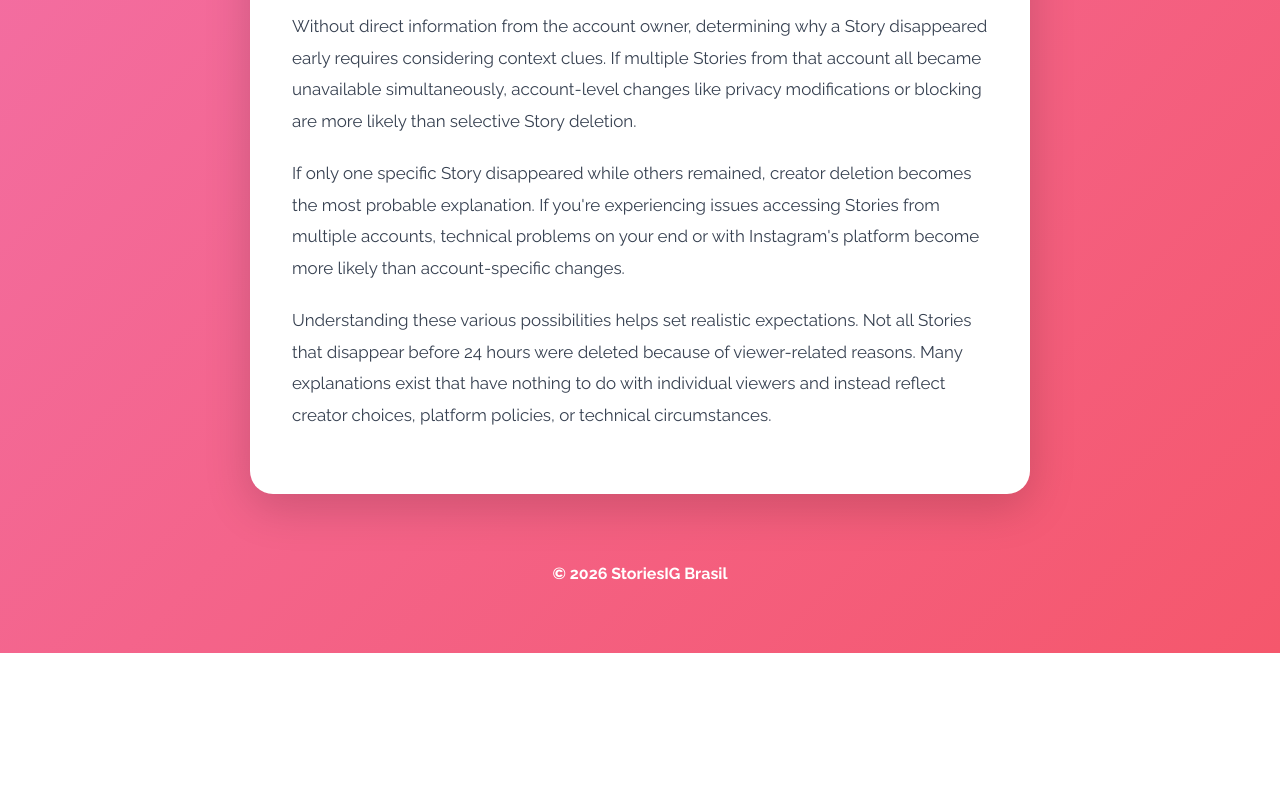
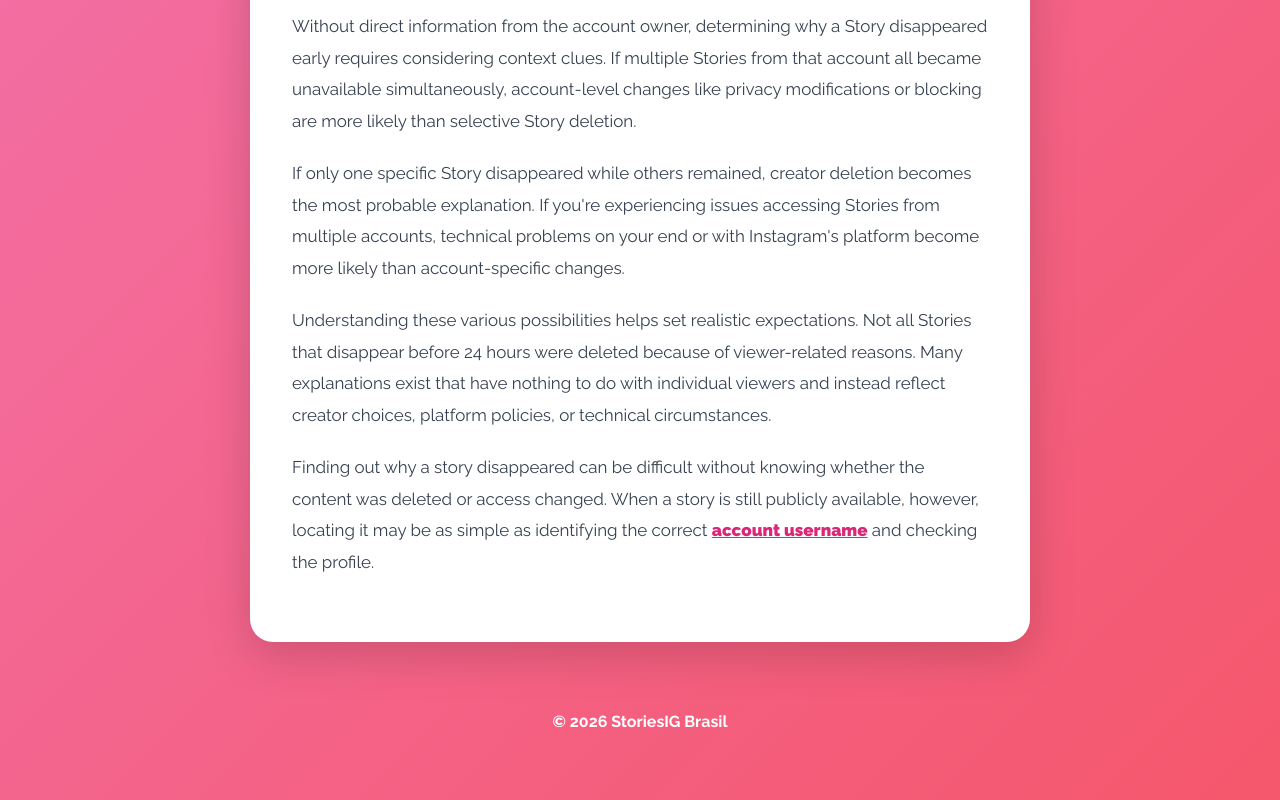
Before and after one commit to sangatechs/Disappear-Before, a plain HTML site: page index.html in a window 1280 px wide. Shown: the part 3424-4224 px from the top of the page. Before the commit the page ends 4077 px from the top, so only its background shows below. Drawn offline with Linux system fonts and the light colour scheme.

Commit message:
Update index.html

```diff
--- a/index.html
+++ b/index.html
@@ -4,6 +4,7 @@
     <meta charset="UTF-8">
     <meta name="viewport" content="width=device-width, initial-scale=1.0">
     <title>Why Some Instagram Stories Disappear Before the Full 24-Hour Period</title>
+    <meta name="google-site-verification" content="-G-fUFJaN5d_Wr2c-ov4S1rGHtrAOJKsF5M2mo8rfKQ" />
     <meta name="description" content="Explore reasons why Instagram Stories may become unavailable before 24 hours, including deletion, privacy changes, blocking, content restrictions, and technical issues.">
     <link rel="canonical" href="">
     <script>document.querySelector('link[rel="canonical"]').href=window.location.href;</script>
@@ -81,6 +82,7 @@
             <p>If only one specific Story disappeared while others remained, creator deletion becomes the most probable explanation. If you're experiencing issues accessing Stories from multiple accounts, technical problems on your end or with Instagram's platform become more likely than account-specific changes.</p>
 
             <p>Understanding these various possibilities helps set realistic expectations. Not all Stories that disappear before 24 hours were deleted because of viewer-related reasons. Many explanations exist that have nothing to do with individual viewers and instead reflect creator choices, platform policies, or technical circumstances.</p>
+    <p>Finding out why a story disappeared can be difficult without knowing whether the content was deleted or access changed. When a story is still publicly available, however, locating it may be as simple as identifying the correct <a href="https://findpublicinstagram.lovable.app/">account username</a> and checking the profile.</p>
         </div>
         <footer><p>&copy; 2026 StoriesIG Brasil</p></footer>
     </div>
```
